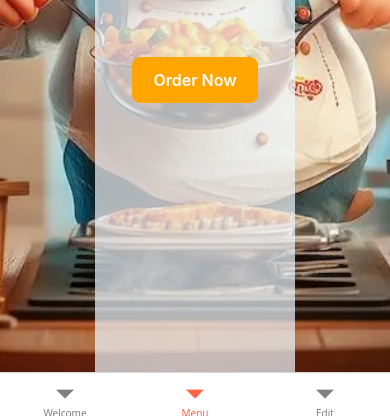
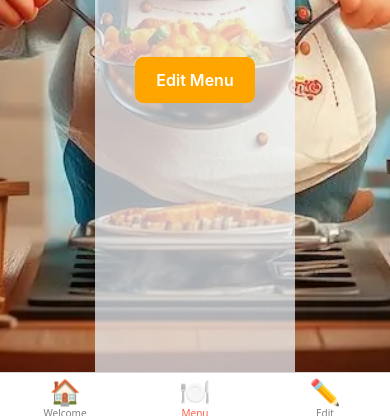
Before and after one commit to ST10469669/ST10469669_MastPOE, a React Native app: screen /Menu in a window 390 px wide. Shown: the part 423-841 px from the top of the page. Built offline with nearby package versions, Linux system fonts and the light colour scheme.

Commit message:
worked on the icons in the app.tsx and in the menuScreen

```diff
--- a/App.tsx
+++ b/App.tsx
@@ -1,4 +1,5 @@
 import React from "react";
+import { Text } from "react-native";
 import { NavigationContainer } from "@react-navigation/native";
 import { createNativeStackNavigator } from "@react-navigation/native-stack";
 import WelcomeScreen from "./assets/screens/WelcomeScreen";
@@ -15,10 +16,19 @@ export default function App() {
   return (
     <NavigationContainer>
       <Tab.Navigator
-        screenOptions={({
+        screenOptions={({ route }) => ({
           headerShown: false,
           tabBarActiveTintColor: "tomato",
           tabBarInactiveTintColor: "gray",
+          tabBarIcon: ({ color, size }) => {
+            const emoji =
+              route.name === "Welcome"
+                ? "🏠"
+                : route.name === "Menu"
+                ? "🍽️"
+                : "✏️";
+            return <Text style={{ fontSize: size ?? 24, color }}>{emoji}</Text>;
+          },
         })}
       >
         <Tab.Screen name="Welcome" component={WelcomeScreen} />
--- a/assets/screens/MenuScreen.tsx
+++ b/assets/screens/MenuScreen.tsx
@@ -30,19 +30,19 @@ export default function MenuScreen({ navigation }: { navigation: any }) {
 
       <Text style={styles.hh}>Description</Text>
       <Text testID="change">{selectedValue}</Text>
-      {selectedValue === "main" && <Text testID="change">steak:250,chicken:100</Text>}
-      {selectedValue === "dessert" && <Text testID="change">Chocolate cake:R250,strawberry:R100</Text>}
-      {selectedValue === "drinks" && <Text testID="change">coke:R400,Fanta:R350</Text>}
+      {selectedValue === "main" && <Text testID="change">steak:250,chicken:105</Text>}
+      {selectedValue === "dessert" && <Text testID="change">Chocolate cake:R70,strawberry:R100</Text>}
+      {selectedValue === "drinks" && <Text testID="change">coke:R40,Fanta:R35</Text>}
        <TouchableOpacity
                 style={[
                   styles.customButton,
                   { backgroundColor: 'orange', borderWidth: 1, borderColor: 'orange' },
                 ]}
                 activeOpacity={0.8}
-                onPress={() => navigation.navigate('Welcome')}
+                onPress={() => navigation.navigate('Edit')}
                 accessibilityRole="button"
               >
-                <Text style={styles.buttonText}>Order Now</Text>
+                <Text style={styles.buttonText}>Edit Menu</Text>
               </TouchableOpacity>
     </View>
     </ImageBackground>
```
